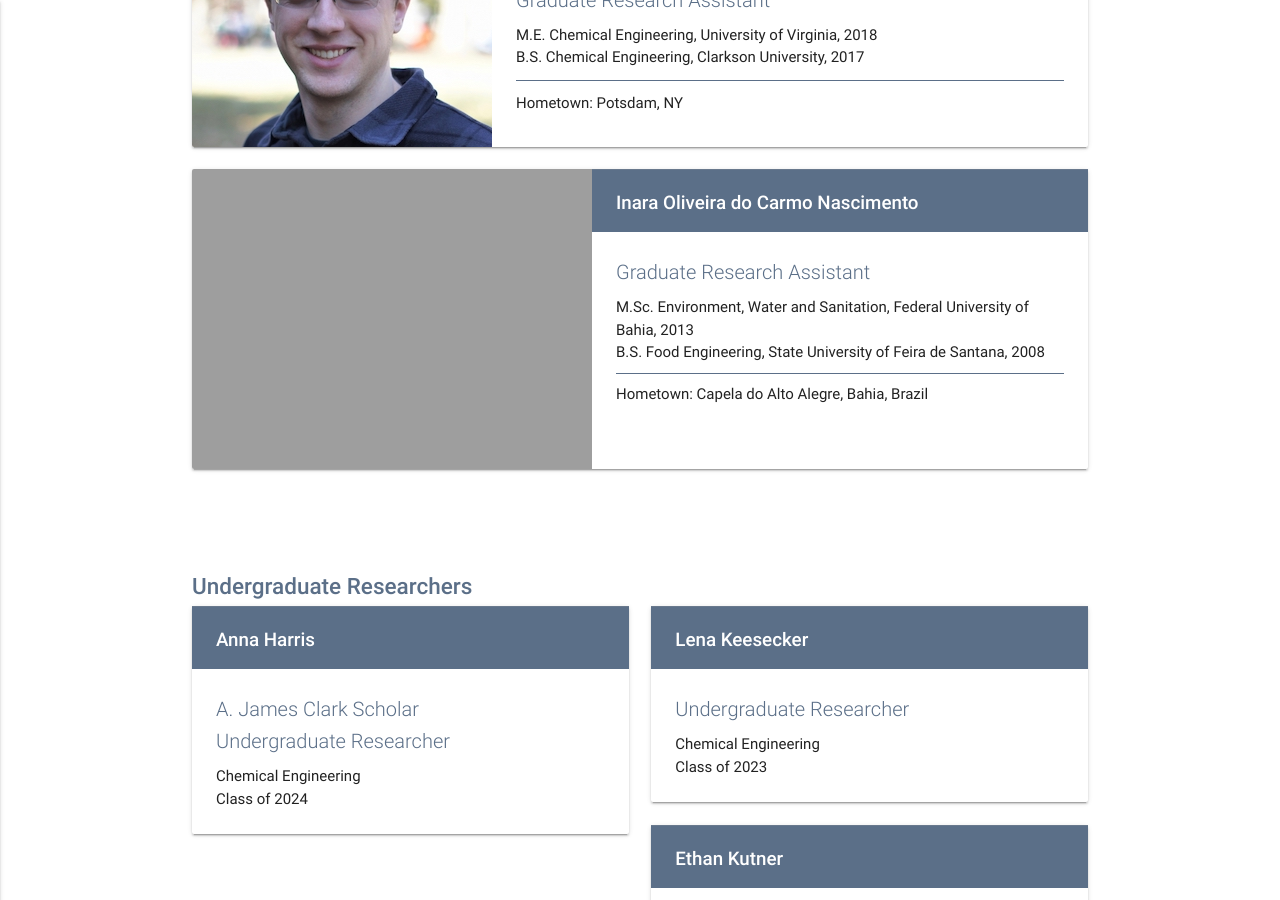
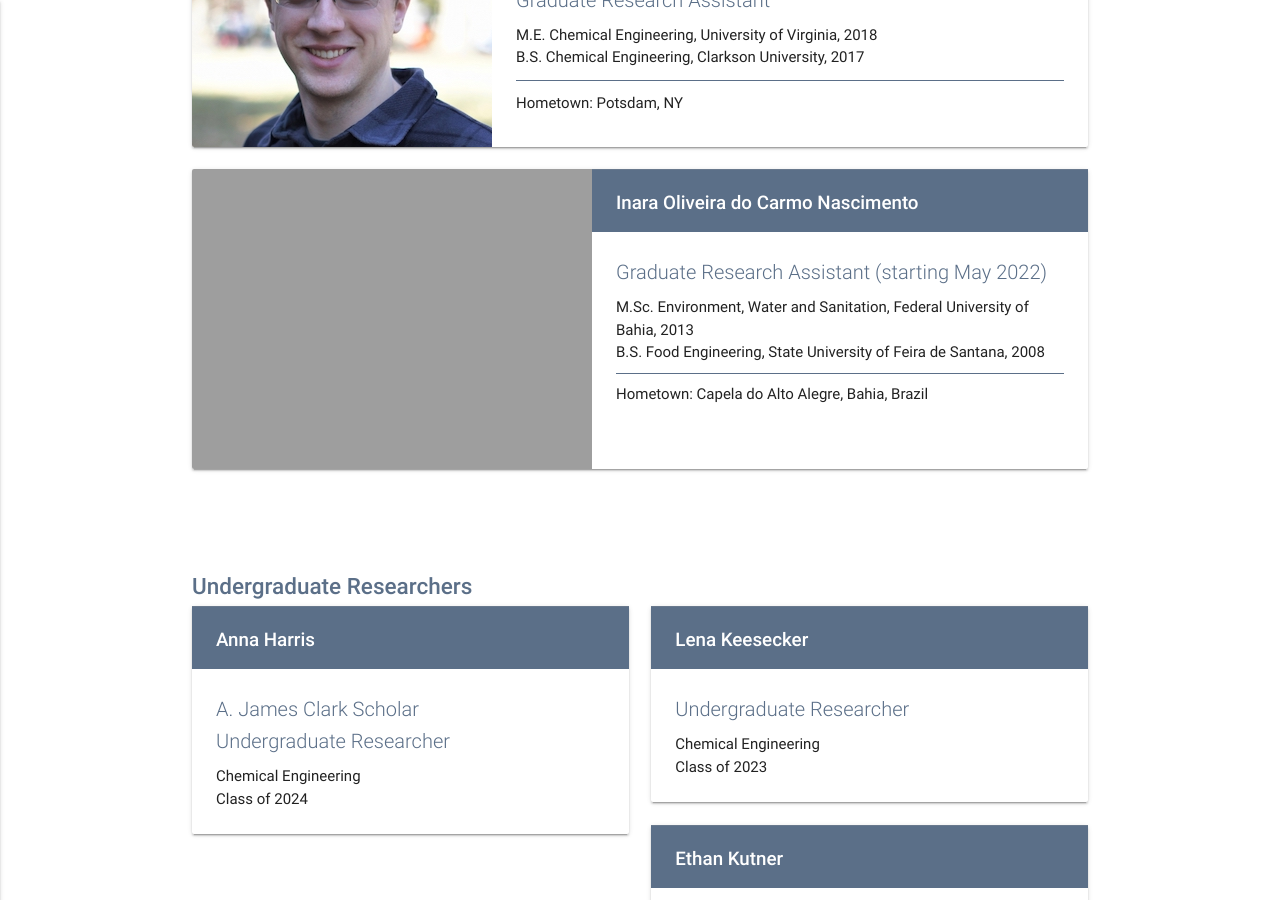
Before and after one commit to geisegroup/geisegroup.github.io, a Jekyll site: the page built from people.md, in a window 1280 px wide and 900 px high, scrolled down 1601 px. Built offline with Jekyll 4.4.1, drawn with Linux system fonts in a browser that asks for light colours; nearby versions of some CDN libraries.

Commit message:
Update inaraOdCNascimento.html

```diff
--- a/_groupMembers/inaraOdCNascimento.html
+++ b/_groupMembers/inaraOdCNascimento.html
@@ -1,6 +1,6 @@
 ---
 name: Inara Oliveira do Carmo Nascimento
-title: Graduate Research Assistant
+title: Graduate Research Assistant (starting May 2022)
 hometown: Capela do Alto Alegre, Bahia, Brazil
 image:
 degrees:
```
